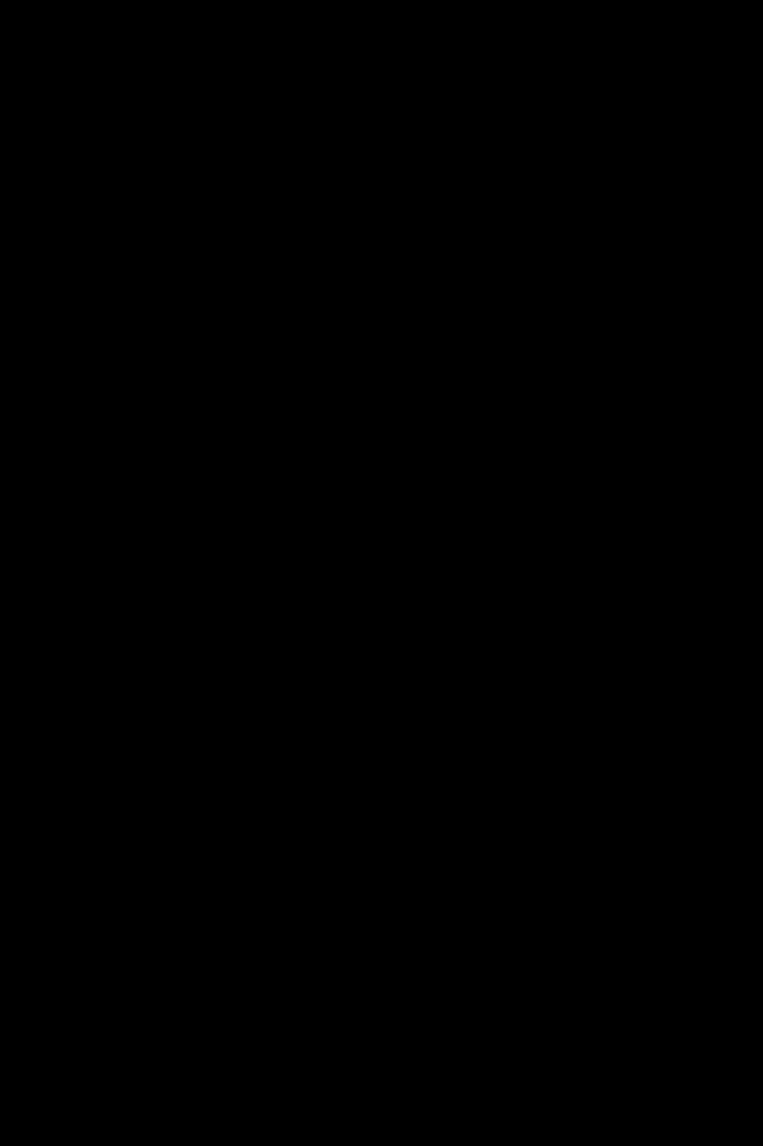
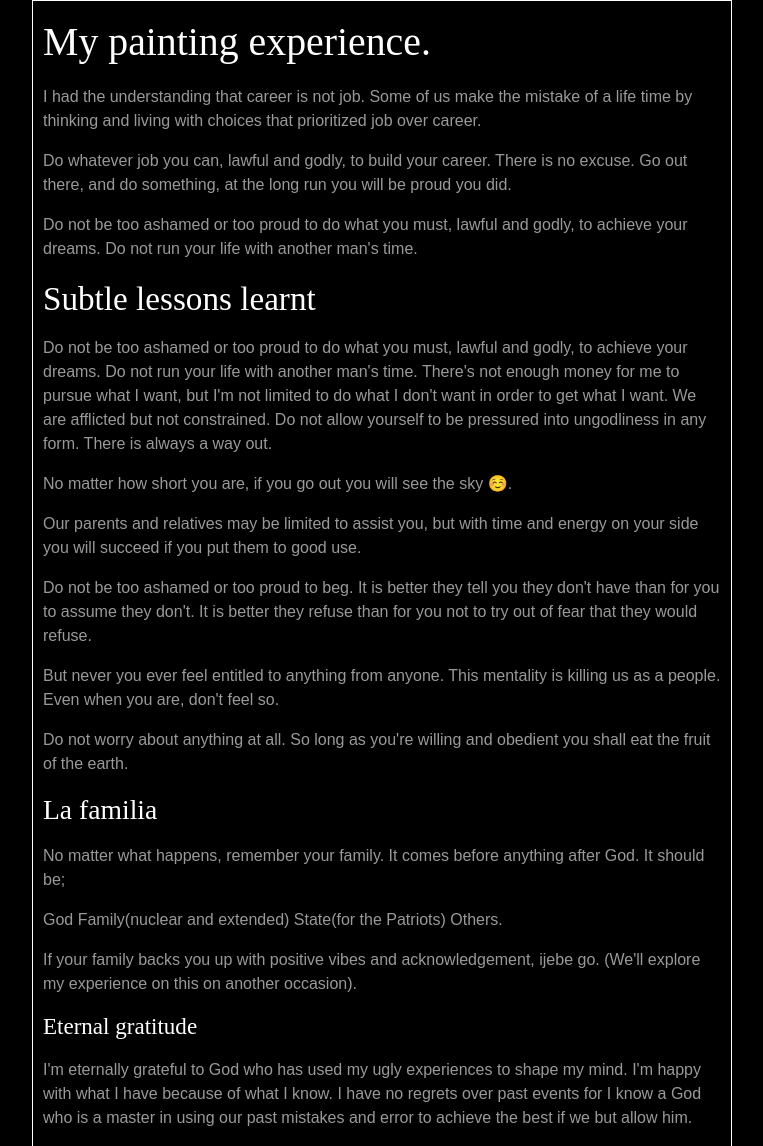
Before and after one commit to nnanyerugo/5th-attempt., a plain HTML site: page index.html in a window 1280 px wide. Shown: the whole page, without its empty margins (258-1021 px from the left). Before the commit the page ends 808 px from the top, so only its background shows below. Drawn offline with Linux system fonts and the light colour scheme.

Commit message:
stylized the work

```diff
--- a/index.css
+++ b/index.css
@@ -15,7 +15,7 @@ html {
 /* Remove default margin in favour of better control in authored CSS */
 body, h1, h2, h3, h4, p,
 figure, blockquote, dl, dd {
-  margin-block-end: 0;
+  margin: 0;
 }
 
 /* Remove list styles on ul, ol elements with a list role, which suggests default styling will be removed */
@@ -70,6 +70,9 @@ textarea:not([rows]) {
 :target {
   scroll-margin-block: 5ex;
 }
+
+
+/* Typography */
 @import url('https://fonts.googleapis.com/css?family=Poppins:400|Playfair+Display:400');
 
 html {font-size: 100%;} /*16px*/
@@ -78,28 +81,37 @@ body {
   background: #000000;
   font-family: 'Poppins', sans-serif;
   font-weight: 400;
-  line-height: 1.75;
-  color: white;
+  line-height: 1.5;
+  color: #ffffff;
 }
 
-p {margin-bottom: 1rem;}
+main {
+  border: 1px solid white;
+  width:700px;
+  margin-inline: auto;
+  padding: 0px 10px;
+}
 
 h1, h2, h3, h4, h5 {
-  margin: 3rem 0 1.38rem;
+  margin: 16px 0;
   font-family: 'Playfair Display', serif;
   font-weight: 400;
   line-height: 1.3;
 }
 
 h1 {
-  margin-top: 0;
-  font-size: 3.052rem;
+  font-size: 2.488rem;
 }
 
-h2 {font-size: 2.441rem;}
+h2 {font-size: 2.074rem;}
 
-h3 {font-size: 1.953rem;}
+h3 {font-size: 1.728rem;}
 
-h4 {font-size: 1.563rem;}
+h4 {font-size: 1.44rem;}
 
-h5 {font-size: 1.25rem;}
+h5 {font-size: 1.2rem;}
+
+p {
+  margin-bottom: 16px;
+  color: #999;
+}
--- a/index.html
+++ b/index.html
@@ -1,12 +1,72 @@
 <!DOCTYPE html>
 <html lang="en">
-<head>
-    <meta charset="UTF-8">
-    <meta name="viewport" content="width=device-width, initial-scale=1.0">
-    <link rel="stylesheet" href="index.css">
+  <head>
+    <meta charset="UTF-8" />
+    <meta name="viewport" content="width=device-width, initial-scale=1.0" />
+    <link rel="stylesheet" href="index.css" />
     <title>My Mpainting Experience in Abuja.</title>
-</head>
-<body>
-
-</body>
+  </head>
+  <body>
+    <main>
+    <h1>My painting experience.</h1>
+    <p>
+      I had the understanding that career is not job. Some of us make the
+      mistake of a life time by thinking and living with choices that
+      prioritized job over career.
+    </p>
+    <p>
+      Do whatever job you can, lawful and godly, to build your career. There is
+      no excuse. Go out there, and do something, at the long run you will be
+      proud you did.
+    </p>
+    <p>
+      Do not be too ashamed or too proud to do what you must, lawful and godly,
+      to achieve your dreams. Do not run your life with another man's time.
+    </p>
+    <h2>Subtle lessons learnt</h2>
+    <p>
+      Do not be too ashamed or too proud to do what you must, lawful and godly,
+      to achieve your dreams. Do not run your life with another man's time.
+      There's not enough money for me to pursue what I want, but I'm not limited
+      to do what I don't want in order to get what I want. We are afflicted but
+      not constrained. Do not allow yourself to be pressured into ungodliness in
+      any form. There is always a way out.
+    </p>
+    <p>No matter how short you are, if you go out you will see the sky ☺️.</p>
+    <p>
+      Our parents and relatives may be limited to assist you, but with time and
+      energy on your side you will succeed if you put them to good use.
+    </p>
+    <p>
+      Do not be too ashamed or too proud to beg. It is better they tell you they
+      don't have than for you to assume they don't. It is better they refuse
+      than for you not to try out of fear that they would refuse.
+    </p>
+    <p>
+      But never you ever feel entitled to anything from anyone. This mentality
+      is killing us as a people. Even when you are, don't feel so.
+    </p>
+    <p>
+      Do not worry about anything at all. So long as you're willing and obedient
+      you shall eat the fruit of the earth.
+    </p>
+    <h3>La familia</h3>
+    <p>
+      No matter what happens, remember your family. It comes before anything
+      after God. It should be;
+    </p>
+    <p>God Family(nuclear and extended) State(for the Patriots) Others.</p>
+    <p>
+      If your family backs you up with positive vibes and acknowledgement, ijebe
+      go. (We'll explore my experience on this on another occasion).
+    </p>
+    <h4>Eternal gratitude</h4>
+    <p>
+      I'm eternally grateful to God who has used my ugly experiences to shape my
+      mind. I'm happy with what I have because of what I know. I have no regrets
+      over past events for I know a God who is a master in using our past
+      mistakes and error to achieve the best if we but allow him.
+    </p>
+  </main>
+  </body>
 </html>
```
